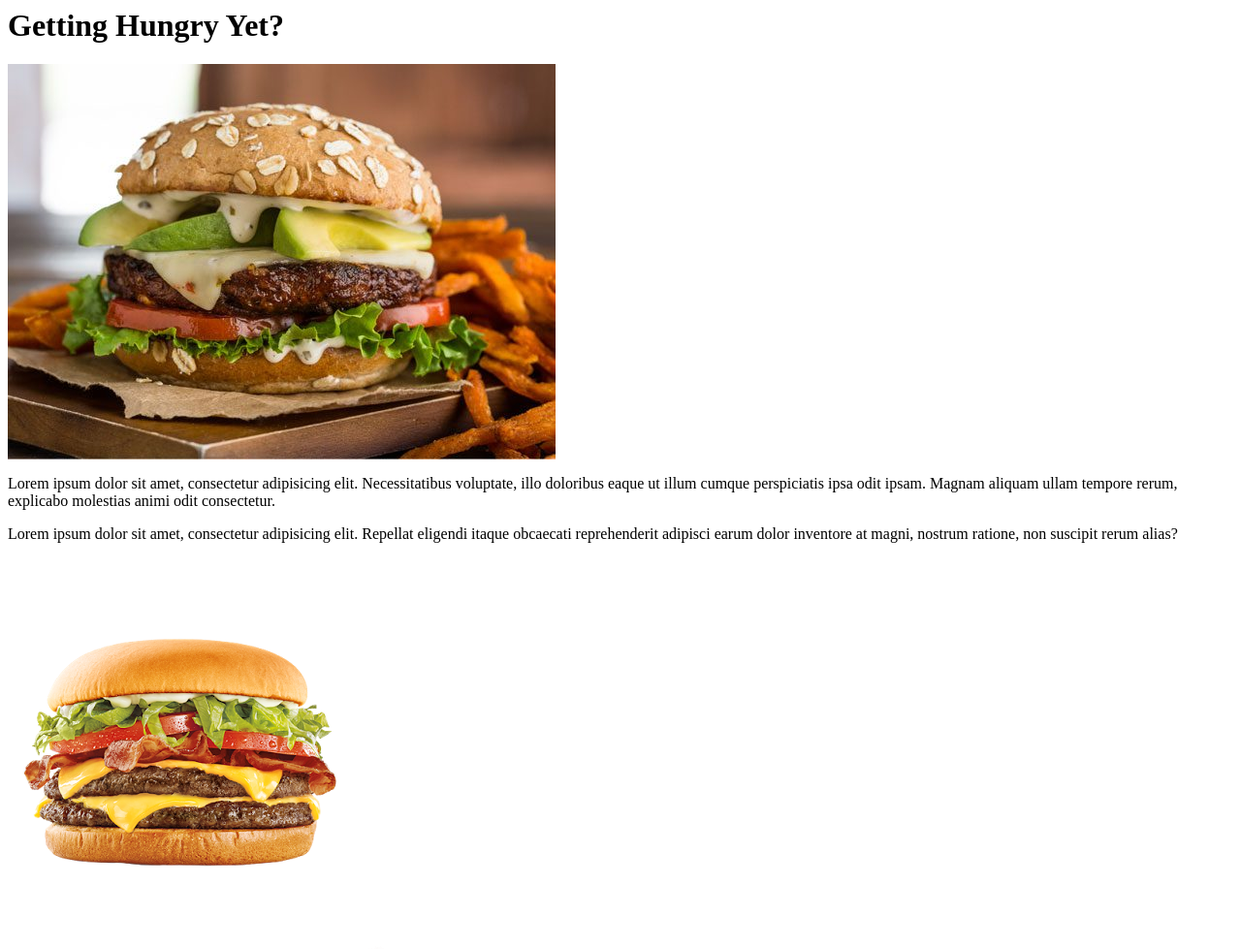
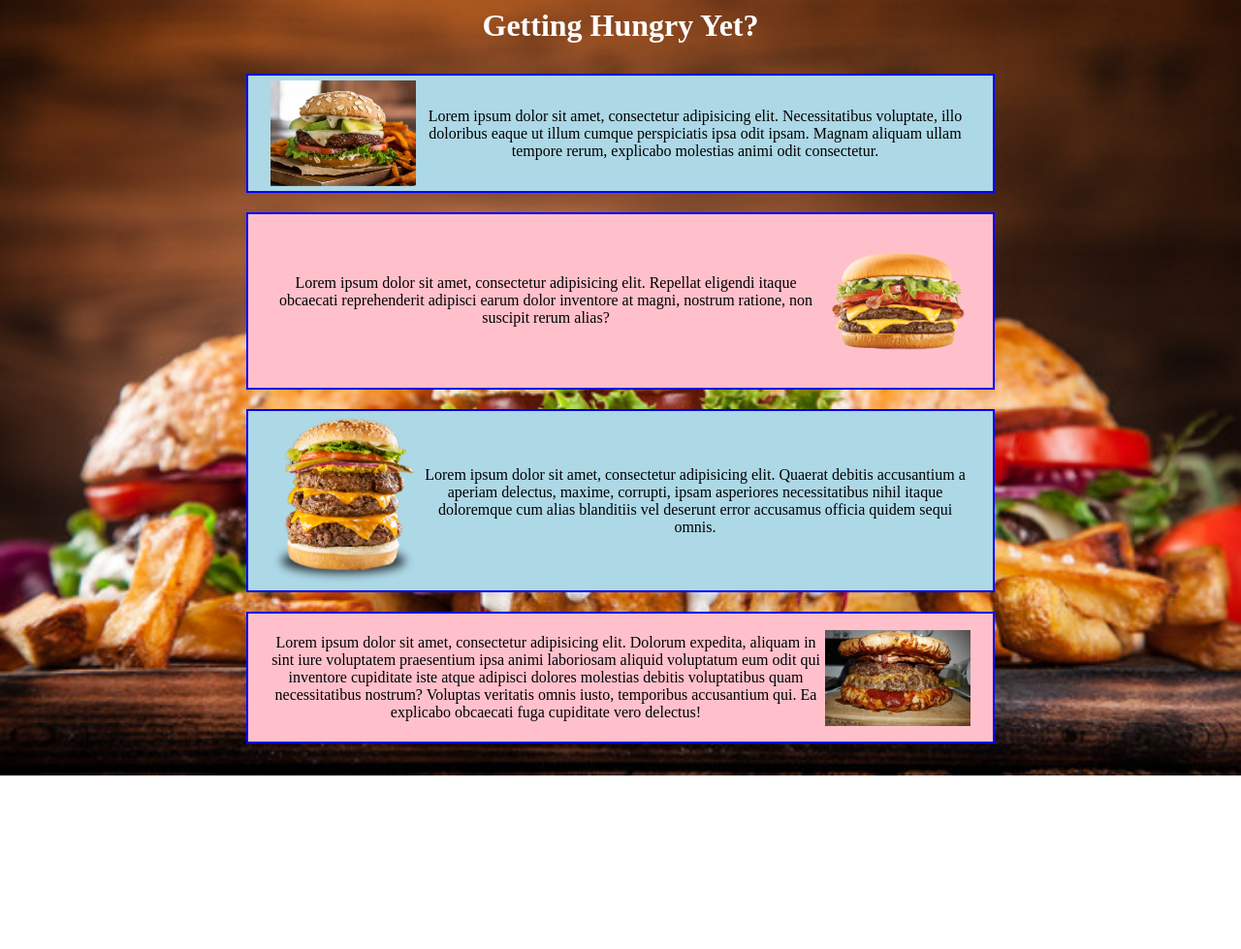
Before and after one commit to shamiulASC4/addingStyle, a plain HTML site: page index.html in a window 1280 px wide. Shown: the top 979 px of the page at 97% size. After the commit the page ends 800 px from the top, so only its background shows below. Drawn offline with Linux system fonts and the light colour scheme.

Commit message:
finished

```diff
--- a/index.html
+++ b/index.html
@@ -1,8 +1,10 @@
 <html>
 <head>
+<link rel="stylesheet" href="style.css">
 </head>
+
 <body>
-    <div class="top">
+    <div id="top">
         <h1>Getting Hungry Yet?</h1>
     </div>
 
--- a/style.css
+++ b/style.css
@@ -0,0 +1,39 @@
+body{
+    text-align: center;
+    background-image: url("assets/topper.jpg");
+    background-repeat: no-repeat;
+    background-size: cover;
+    background-position: center;
+}
+
+#top{
+    color:white;
+}
+
+.singleBurger{
+    display: inline-block;
+    width:60%;
+    border:solid 2px blue;
+    margin: 10px 0;
+    padding: 5px;
+}
+
+img{
+    width: 150px;
+    display: inline-block;
+    vertical-align: middle;
+}
+
+p{
+    width:75%;
+    display: inline-block;
+    vertical-align: middle;
+}
+
+.singleBurger:nth-child(odd) {
+    background: lightblue;
+}
+
+.singleBurger:nth-child(even) {
+    background: pink;
+}
```
